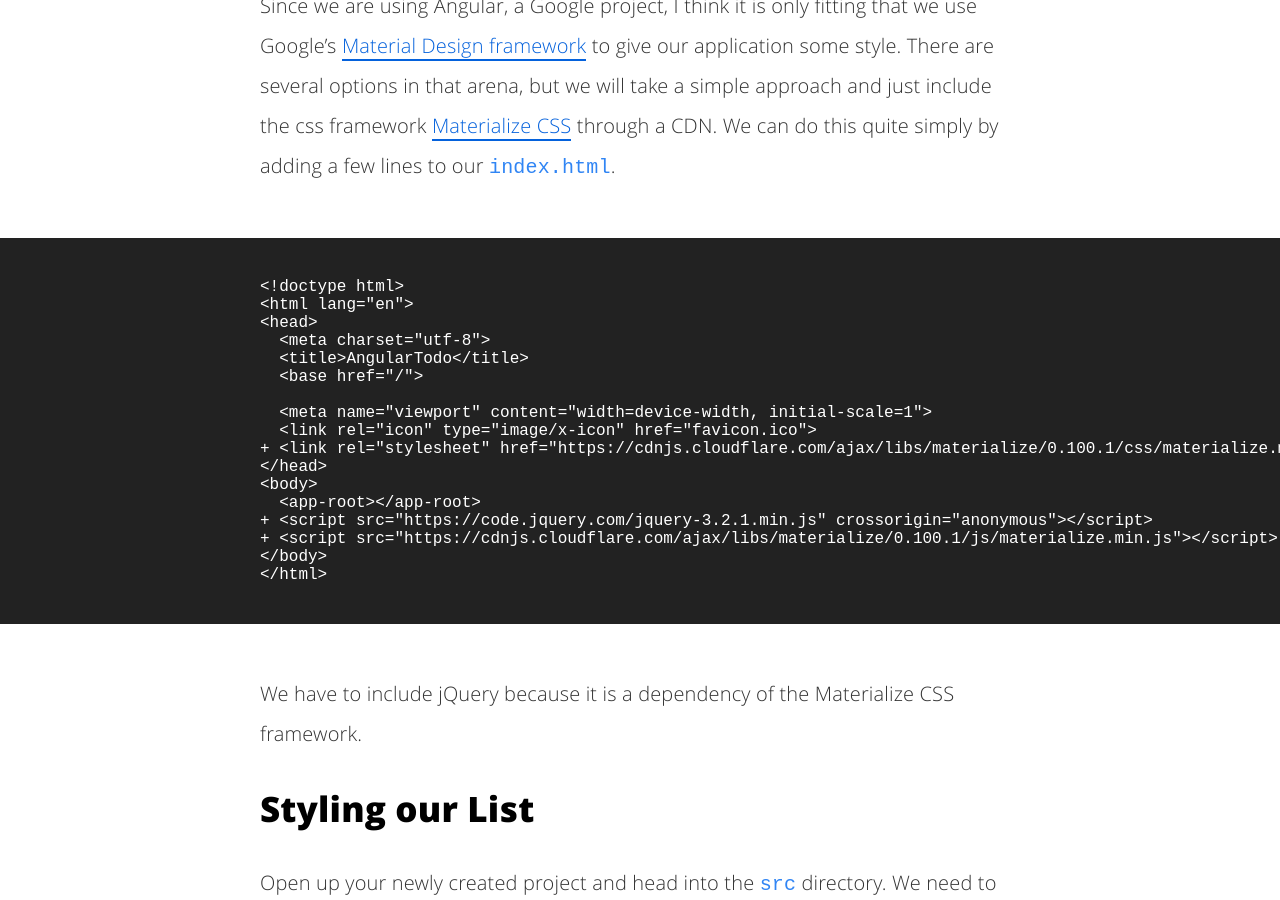
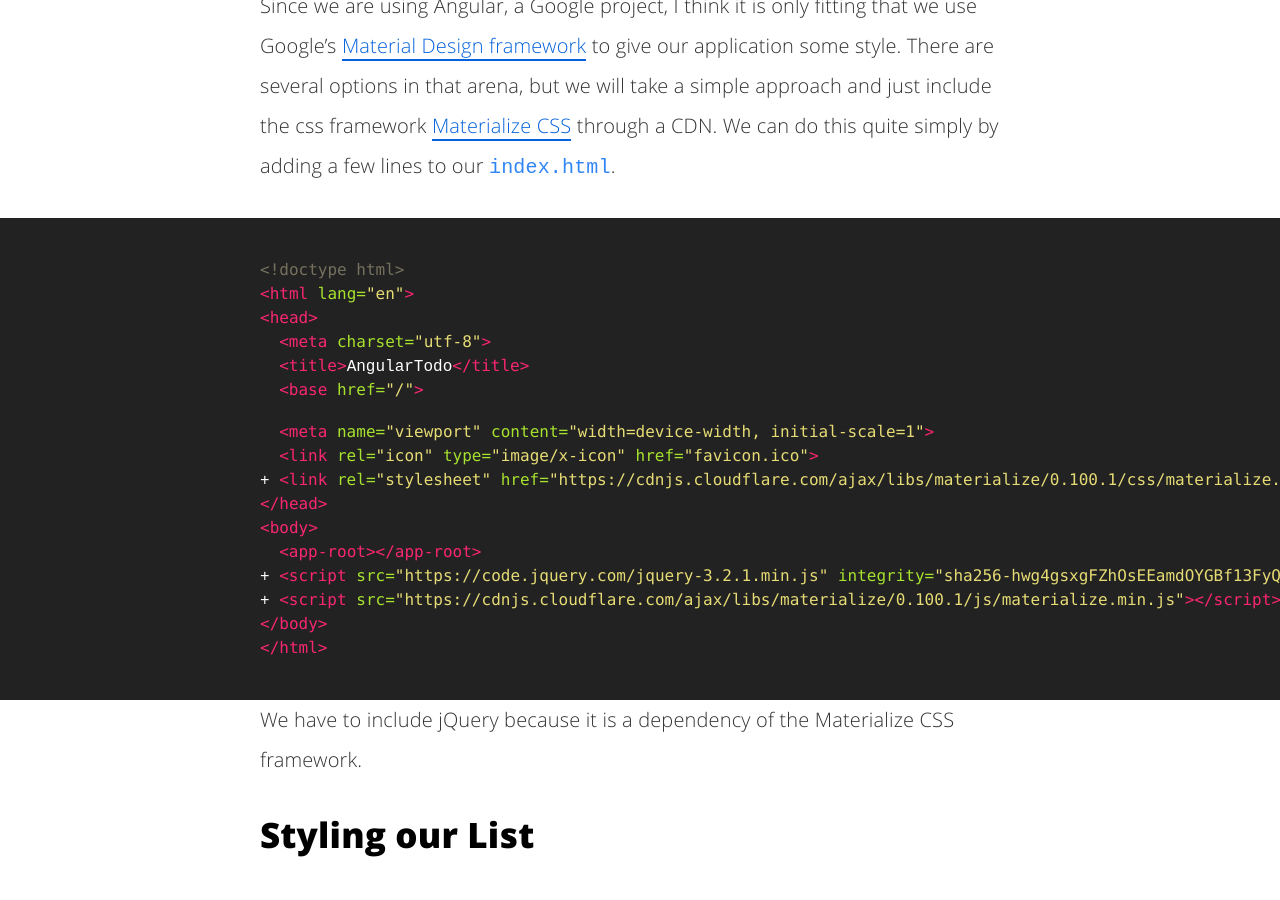
Before and after one commit to bdsimmons/bdsimmons.com, a Jekyll site: the page built from _posts/2017-07-25-angular-todo-components.md, in a window 1280 px wide and 900 px high, scrolled down 1968 px. Built offline with Jekyll 4.4.1, drawn with Linux system fonts in a browser that asks for light colours; comment, search, counter and statistics services are not loaded.

Commit message:
Fix one more

````diff
--- a/_posts/2017-07-25-angular-todo-components.md
+++ b/_posts/2017-07-25-angular-todo-components.md
@@ -43,7 +43,7 @@ If everything went right, your new app should have compiled and opened a new bro
 
 Since we are using Angular, a Google project, I think it is only fitting that we use Google's [Material Design framework](https://material.io/) to give our application some style. There are several options in that arena, but we will take a simple approach and just include the css framework [Materialize CSS](http://materializecss.com/) through a CDN. We can do this quite simply by adding a few lines to our `index.html`.
 
-```html(~/bloc/angular-todo/src/index.html)
+```html
 <!doctype html>
 <html lang="en">
 <head>
````
